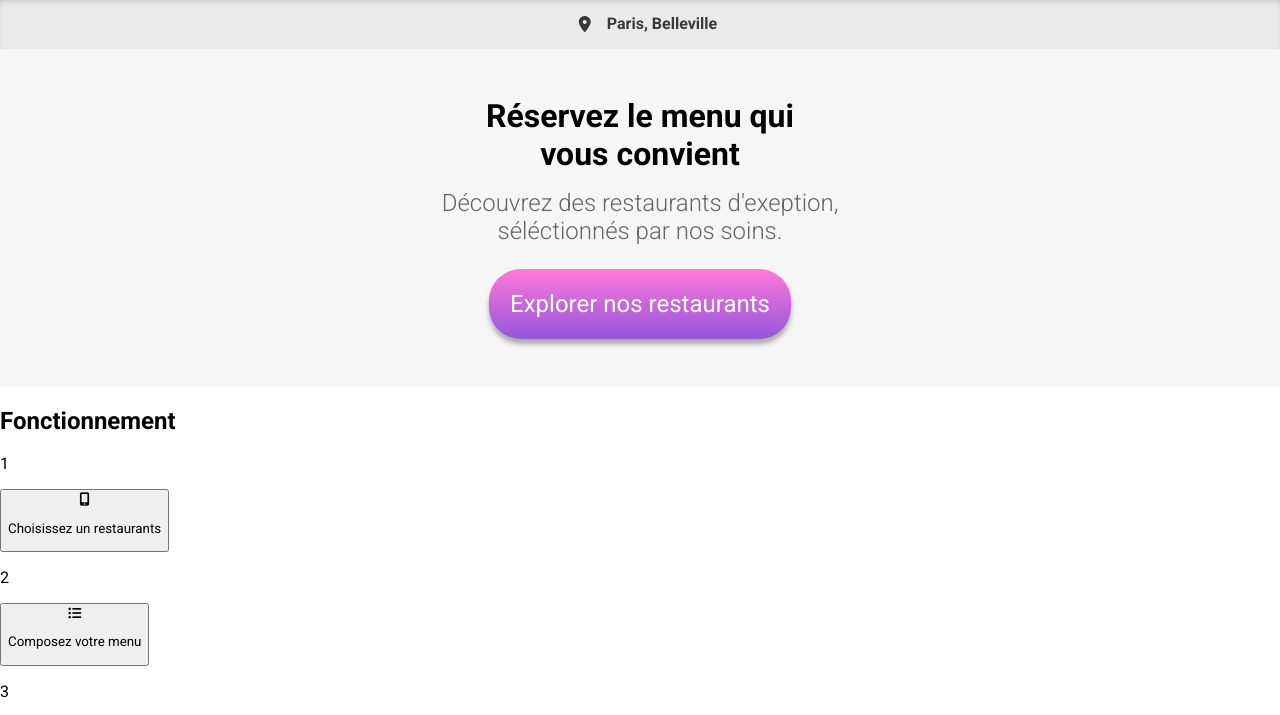
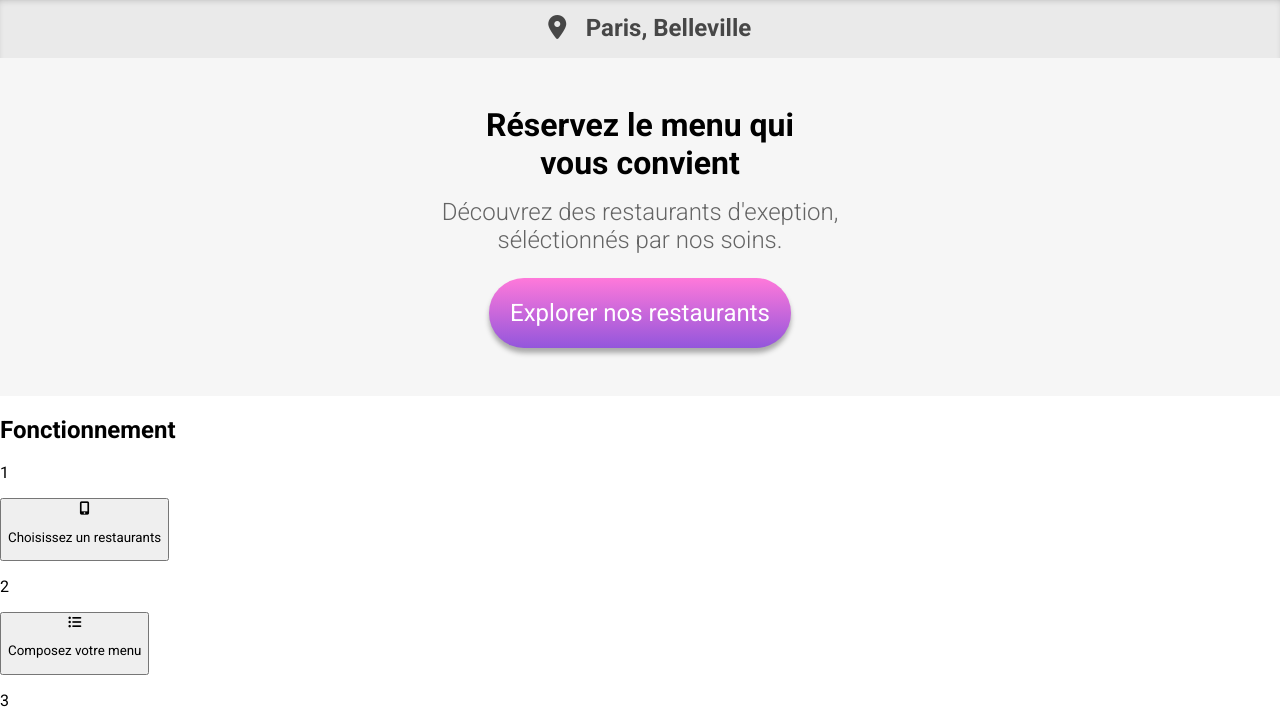
Before and after one commit to MehdiTheDev/Projet_3, a plain HTML site: page index.html in a window 1280 px wide. Shown: the part 74-789 px from the top of the page. Drawn offline with Linux system fonts and the light colour scheme.

Commit message:
Sass adjustment

```diff
--- a/css/style.scss
+++ b/css/style.scss
@@ -20,20 +20,27 @@ header {
 .location {
     display: flex;
     justify-content: center;
-    color: rgb(56, 56, 56);
+    color: rgb(71, 71, 71);
     background-color: #eaeaea;
     box-shadow: inset 0 5px 10px -6px rgb(131, 131, 131);
     &__icon {
         display: flex;
+        justify-content: center;
         align-items: center;
         padding: 1rem;
+        font-size: 1.5em;
+        height: 25px;
+        width: 25px;
+        border-radius: 3rem;
     }
     &__title {
         font-weight: 700;
+        font-size: 1.5rem;
+        margin: 1rem 0;
     }
 }
 
-@mixin flexbasis {
+@mixin margin {
     margin: 0.5rem;
 }
 
@@ -44,12 +51,12 @@ header {
     background-color: #f6f6f6;
     padding: 2.5rem 0;
     &__h1 {
-        @include flexbasis();
+        @include margin();
         text-align: center;
         font-size: 2rem;
     }
     &__p {
-        @include flexbasis();
+        @include margin();
         text-align: center;
         font-size: 1.5rem;
         color: rgb(100, 100, 100);
@@ -57,9 +64,9 @@ header {
         padding-bottom: 0.5rem
     }
     &__btn {
-        @include flexbasis();
+        @include margin();
         padding: 1.3rem;
-        border-radius: 2rem;
+        border-radius: 4rem;
         color: white;
         border: 0;
         background-image: linear-gradient(#FF79DA , #9356DC);
```
Also changed, not shown: css/style.css, 1 other file.
